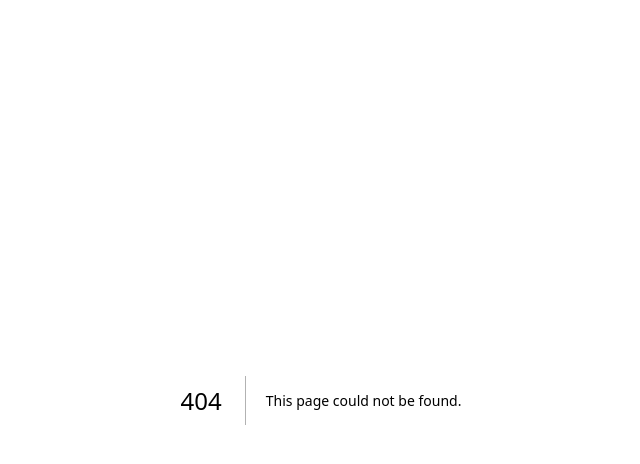
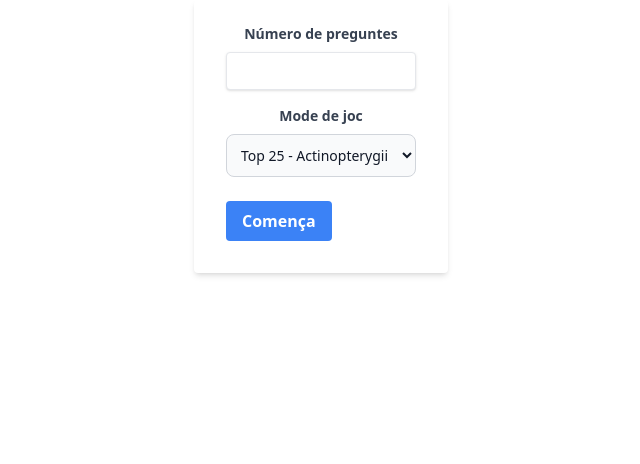
Before and after one commit to fergascod/MinkaID-React, a Next.js app: page /new_test in a window 1280 px wide. Before the commit this address had no page. Shown: the top 464 px of the page, without its empty margins (319-959 px from the left). Built offline with nearby package versions, Linux system fonts and the light colour scheme.

Commit message:
Separate test and new test form into different routes

```diff
--- /dev/null
+++ b/app/new_test/page.tsx
@@ -0,0 +1,62 @@
+"use client"
+
+import game_modes from '../game_modes.json'
+
+import React, { useState, useEffect } from 'react';
+import Link from 'next/link'
+
+function get_game_modes() {
+    console.log(game_modes)
+    const options = []
+    for (const mode of Object.keys(game_modes) as Array<keyof typeof game_modes>) {
+        options.push(<option key={game_modes[mode]} value={game_modes[mode]}>{mode}</option>);
+    }
+    return options
+}
+
+export default function TestForm() {
+    const [mode, setMode] = useState<string | null>(null);
+    const [numQuestions, setNumQuestions] = useState<number | null>(null);
+
+    useEffect(() => {
+        console.log(`/test?taxon_id=${mode}&num_questions=${numQuestions}`)
+    }, [mode, numQuestions])
+
+    get_game_modes();
+
+    return (
+        <div className="w-full max-w-xs text-center flex justify-center ">
+            <form className="bg-white shadow-md rounded px-8 pt-6 pb-8 mb-4">
+                <div className="mb-4">
+                    <label className="block text-gray-700 text-sm font-bold mb-2">
+                        Número de preguntes
+                    </label>
+                    <input
+                        className="shadow appearance-none border rounded w-full py-2 px-3 text-gray-700 leading-tight focus:outline-none focus:shadow-outline"
+                        id="num_preg"
+                        type="number"
+                        min="1"
+                        max="20"
+                        step="1"
+                        onChange={(e) => setNumQuestions(parseInt(e.target.value))}
+                    />
+                </div>
+                <div className="mb-6">
+                    <label className="block text-gray-700 text-sm font-bold mb-2">
+                        Mode de joc
+                    </label>
+                    <select className="bg-gray-50 border border-gray-300 text-gray-900 text-sm rounded-lg focus:ring-blue-500 focus:border-blue-500 block w-full p-2.5"
+                        onChange={(e) => setMode(e.target.value)}
+                    >
+                        {get_game_modes()}
+                    </select>
+                </div>
+                <div className="flex items-center justify-between">
+                    <button type="submit" className="bg-blue-500 hover:bg-blue-700 text-white font-bold py-2 px-4 rounded focus:outline-none focus:shadow-outline" >
+                        <Link href={`/test?taxon_id=${mode}&num_questions=${numQuestions}`}>Comença</Link>
+                    </button>
+                </div>
+            </form>
+        </div>
+    );
+}
--- a/app/test/page.tsx
+++ b/app/test/page.tsx
@@ -1,20 +1,8 @@
 "use client"
-
-import game_modes from '../game_modes.json'
 
 import React, { useState, useEffect } from 'react';
 import { useSearchParams } from 'next/navigation'
 import Link from 'next/link'
-
-function get_game_modes() {
-    console.log(game_modes)
-    const options = []
-    for (const mode in game_modes) {
-        console.log(mode)
-        options.push(<option key={mode} value={mode}>{mode}</option>)
-    }
-    return options
-}
 
 function getRandomCombination(arr, k) {
     const tempArr = [...arr];
@@ -32,42 +20,6 @@ function returnName(sp) {
         return `${sp["preferred_common_name"]} (${sp["name"]})`
     }
     return sp["name"]
-}
-
-function TestForm() {
-    get_game_modes()
-    return (
-        <div className="w-full max-w-xs text-center flex justify-center ">
-            <form className="bg-white shadow-md rounded px-8 pt-6 pb-8 mb-4">
-                <div className="mb-4">
-                    <label className="block text-gray-700 text-sm font-bold mb-2">
-                        Número de preguntes
-                    </label>
-                    <input
-                        className="shadow appearance-none border rounded w-full py-2 px-3 text-gray-700 leading-tight focus:outline-none focus:shadow-outline"
-                        id="num_preg"
-                        type="number"
-                        min="1"
-                        max="20"
-                        step="1"
-                    />
-                </div>
-                <div className="mb-6">
-                    <label className="block text-gray-700 text-sm font-bold mb-2">
-                        Mode de joc
-                    </label>
-                    <select className="bg-gray-50 border border-gray-300 text-gray-900 text-sm rounded-lg focus:ring-blue-500 focus:border-blue-500 block w-full p-2.5">
-                        {get_game_modes()}
-                    </select>
-                </div>
-                <div className="flex items-center justify-between">
-                    <button type="submit" className="bg-blue-500 hover:bg-blue-700 text-white font-bold py-2 px-4 rounded focus:outline-none focus:shadow-outline" >
-                        Comença!
-                    </button>
-                </div>
-            </form>
-        </div>
-    );
 }
 
 function Question({ taxonName, question, onGenerateNewQuestion, setResp, updateScore }) {
@@ -107,7 +59,7 @@ function Results(points, numQuestions) {
             <button
                 className="px-6 py-3 bg-blue-500 text-white rounded-lg hover:bg-blue-600 transition-colors duration-200"
             >
-                <Link href={`/test`}>Fes un altre test!</Link>
+                <Link href={`/new_test`}>Fes un altre test!</Link>
             </button>
         </div>
     )
```
